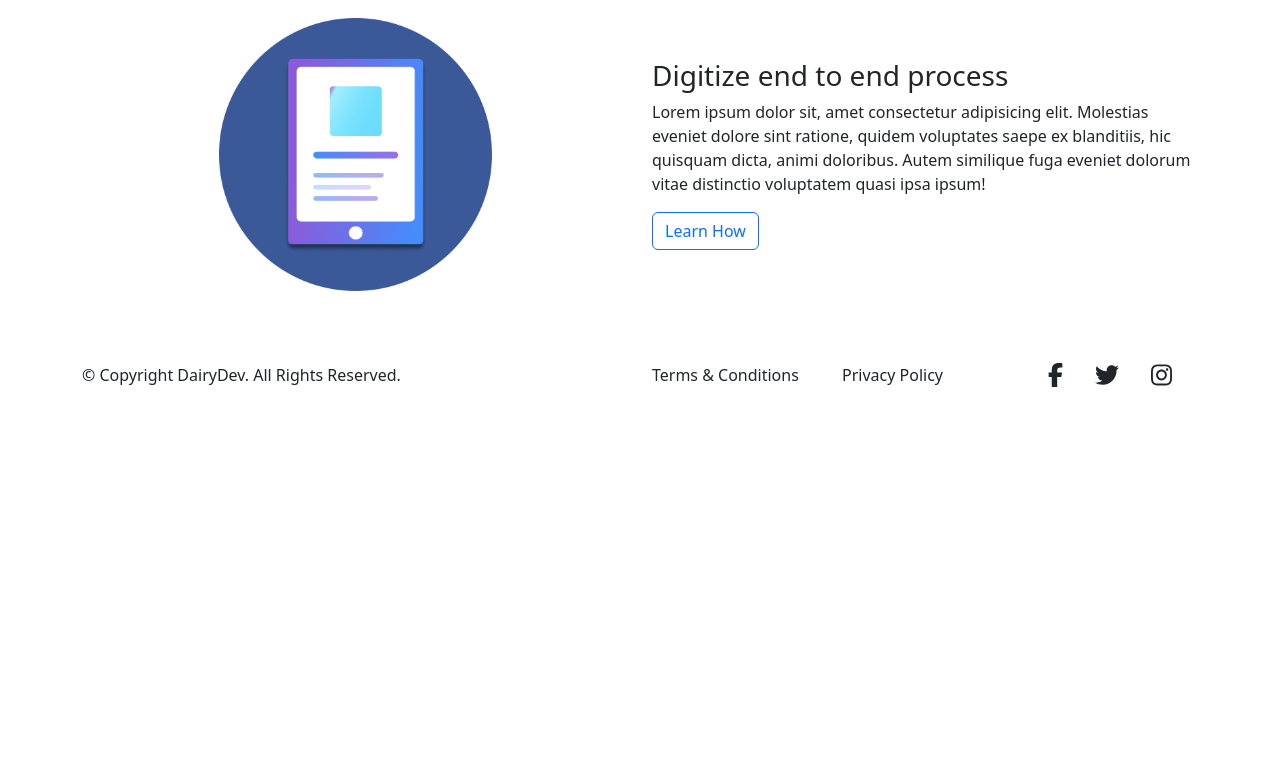
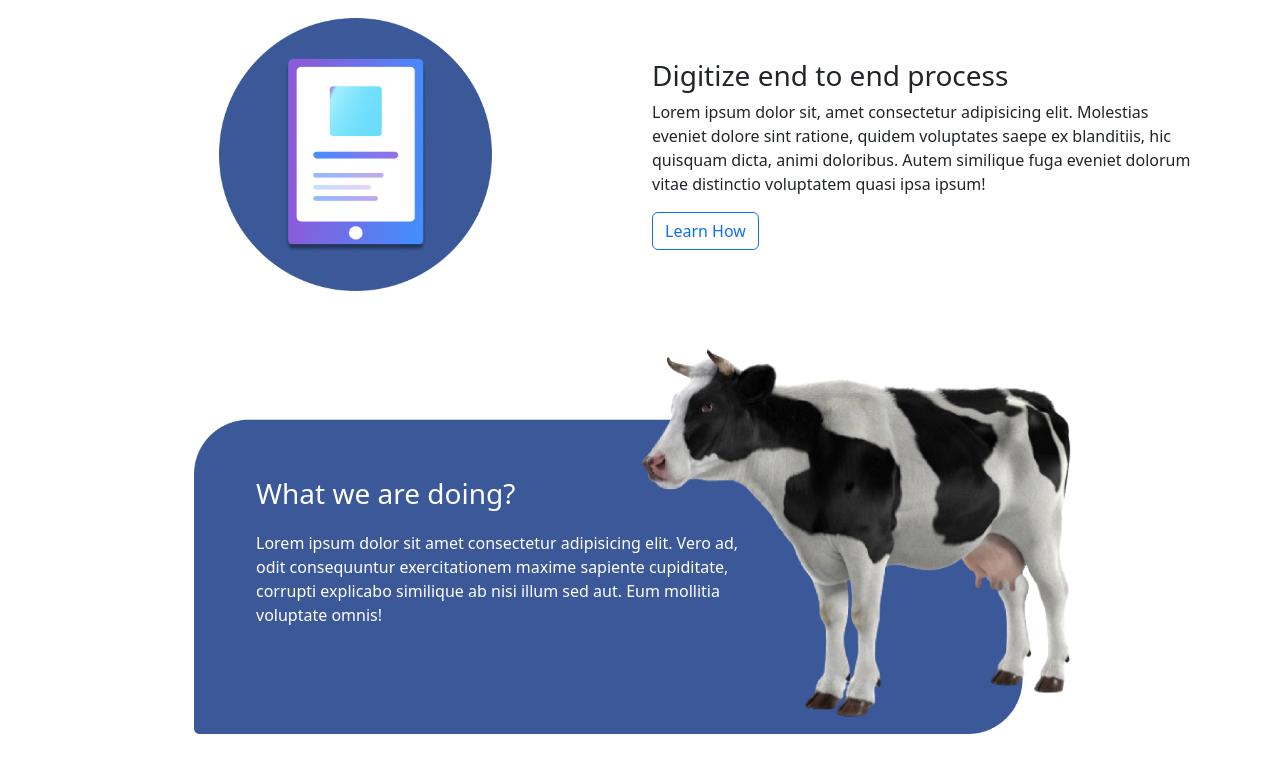
Before and after one commit to Bugs-Please/DairyDev, a React (Create React App) app in the folder frontend/: page / in a window 1280 px wide. Shown: the part 2028-2797 px from the top of the page. Before the commit the page ends 2439 px from the top, so only its background shows below. Built offline with nearby package versions, Linux system fonts and the light colour scheme.

Commit message:
Added what we are doing section

```diff
--- a/frontend/src/Components/KeyBenefit/KeyBenefit.css
+++ b/frontend/src/Components/KeyBenefit/KeyBenefit.css
@@ -20,3 +20,30 @@
 {
     margin-bottom: 10px;
 }
+
+.doing-what
+{
+    position:relative;
+    margin-bottom: 3%;
+}
+
+.doing-what-details
+{
+    position:absolute;
+    top: 35%;
+    color: #fff;
+    left: 20%;
+
+}
+
+.para-details
+{
+    padding-right: 50%;
+    justify-content: baseline;
+    margin-top: 2%;
+}
+
+.cow-img
+{
+    padding: 0% 10%;
+}
--- a/frontend/src/Components/KeyBenefit/KeyBenefit.js
+++ b/frontend/src/Components/KeyBenefit/KeyBenefit.js
@@ -3,9 +3,12 @@ import "./KeyBenefit.css";
 import lock from "../../Assets/images/Lock.png";
 import trace from "../../Assets/images/Trace.png";
 import digi from "../../Assets/images/Digi.png";
+import cow from "../../Assets/images/BackgroundCow.png";
+
 
 const KeyBenefit = () => {
   return (
+    <div>
       <section classname="key-benefits">
         <div className="container benefit-section-heading text-center">
           <h2>Key Benefits</h2>
@@ -45,7 +48,9 @@ const KeyBenefit = () => {
             </div>
 
             <div className="col-md benefit-cell p-4 m-3">
-            <div className="benefit-cell-heading text-center">Tracing Milk</div>
+              <div className="benefit-cell-heading text-center">
+                Tracing Milk
+              </div>
               <div className="benefit-cell-content text-center">
                 Lorem ipsum dolor sit amet consectetur adipisicing elit. Impedit
                 similique in autem esse voluptates doloribus et, velit ratione
@@ -95,9 +100,6 @@ const KeyBenefit = () => {
           </div>
         </div>
 
-
-
-
         <div className="container key-benefits-details my-5">
           <div className="row justify-content-center align-items-center">
             <div className="col-md-6">
@@ -105,21 +107,25 @@ const KeyBenefit = () => {
                 className=" w-50 mx-auto d-block"
                 src={lock}
                 alt="Lock to represent Immutablility"
-              style={{"objectFit":"contain"}}
+                style={{ objectFit: "contain" }}
               />
             </div>
             <div className="col-md-6">
               <h3 className="key-benefit-details-heading bold">Immutable</h3>
               <p className="key-benefit-details-content">
                 Lorem ipsum dolor sit, amet consectetur adipisicing elit.
-              Molestias eveniet dolore sint ratione, quidem voluptates saepe ex
-              blanditiis, hic quisquam dicta, animi doloribus. Autem similique
-              fuga eveniet dolorum vitae distinctio voluptatem quasi ipsa ipsum!
+                Molestias eveniet dolore sint ratione, quidem voluptates saepe
+                ex blanditiis, hic quisquam dicta, animi doloribus. Autem
+                similique fuga eveniet dolorum vitae distinctio voluptatem quasi
+                ipsa ipsum!
               </p>
-            <a href="#working-process"><button className="btn btn-outline-primary learn-more">Learn More</button></a>
+              <a href="#working-process">
+                <button className="btn btn-outline-primary learn-more">
+                  Learn More
+                </button>
+              </a>
             </div>
           </div>
-
 
           <div className="row justify-content-center align-items-center">
             <div className="col-md-6 order-md-2">
@@ -127,21 +133,25 @@ const KeyBenefit = () => {
                 className="mx-auto d-block w-100"
                 src={trace}
                 alt="Tocality to represent traceability"
-              style={{"objectFit":"contain"}}
+                style={{ objectFit: "contain" }}
               />
             </div>
             <div className="col-md-6 order-md-1">
               <h3 className="key-benefit-details-heading bold">Tracing Milk</h3>
               <p className="key-benefit-details-content">
                 Lorem ipsum dolor sit, amet consectetur adipisicing elit.
-              Molestias eveniet dolore sint ratione, quidem voluptates saepe ex
-              blanditiis, hic quisquam dicta, animi doloribus. Autem similique
-              fuga eveniet dolorum vitae distinctio voluptatem quasi ipsa ipsum!
+                Molestias eveniet dolore sint ratione, quidem voluptates saepe
+                ex blanditiis, hic quisquam dicta, animi doloribus. Autem
+                similique fuga eveniet dolorum vitae distinctio voluptatem quasi
+                ipsa ipsum!
               </p>
-            <a href="#working-process"><button className="btn btn-primary learn-more">See how it works</button></a>
+              <a href="#working-process">
+                <button className="btn btn-primary learn-more">
+                  See how it works
+                </button>
+              </a>
             </div>
           </div>
-
 
           <div className="row justify-content-center align-items-center">
             <div className="col-md-6">
@@ -149,23 +159,49 @@ const KeyBenefit = () => {
                 className=" w-50 mx-auto d-block"
                 src={digi}
                 alt="Tab to represent digitize"
-              style={{"objectFit":"contain"}}
+                style={{ objectFit: "contain" }}
               />
             </div>
             <div className="col-md-6">
-            <h3 className="key-benefit-details-heading bold">Digitize end to end process</h3>
+              <h3 className="key-benefit-details-heading bold">
+                Digitize end to end process
+              </h3>
               <p className="key-benefit-details-content">
                 Lorem ipsum dolor sit, amet consectetur adipisicing elit.
-              Molestias eveniet dolore sint ratione, quidem voluptates saepe ex
-              blanditiis, hic quisquam dicta, animi doloribus. Autem similique
-              fuga eveniet dolorum vitae distinctio voluptatem quasi ipsa ipsum!
+                Molestias eveniet dolore sint ratione, quidem voluptates saepe
+                ex blanditiis, hic quisquam dicta, animi doloribus. Autem
+                similique fuga eveniet dolorum vitae distinctio voluptatem quasi
+                ipsa ipsum!
               </p>
-            <a href="#working-process"><button className="btn btn-outline-primary learn-more">Learn How</button></a>
+              <a href="#working-process">
+                <button className="btn btn-outline-primary learn-more">
+                  Learn How
+                </button>
+              </a>
             </div>
           </div>
-
         </div>
       </section>
+
+      <section className="doing-what">
+        <div className="container">
+          <div className="cow-img">
+            <img
+              className="w-100 mx-auto d-block"
+              src={cow}
+              alt="Tab with cow"
+              style={{ objectFit: "contain" }}
+            />
+          </div>
+          <div className="doing-what-details">
+            <h3>What we are doing?</h3>
+            <p className="para-details">
+              Lorem ipsum dolor sit amet consectetur adipisicing elit. Vero ad, odit consequuntur exercitationem maxime sapiente cupiditate, corrupti explicabo similique ab nisi illum sed aut. Eum mollitia voluptate omnis!
+            </p>
+          </div>
+        </div>
+      </section>
+    </div>
   );
 };
 export default KeyBenefit;
```
Also changed, not shown: frontend/src/Assets/images/BackgroundCow.png (added). Lines whose indentation alone changed are shown as unchanged.
